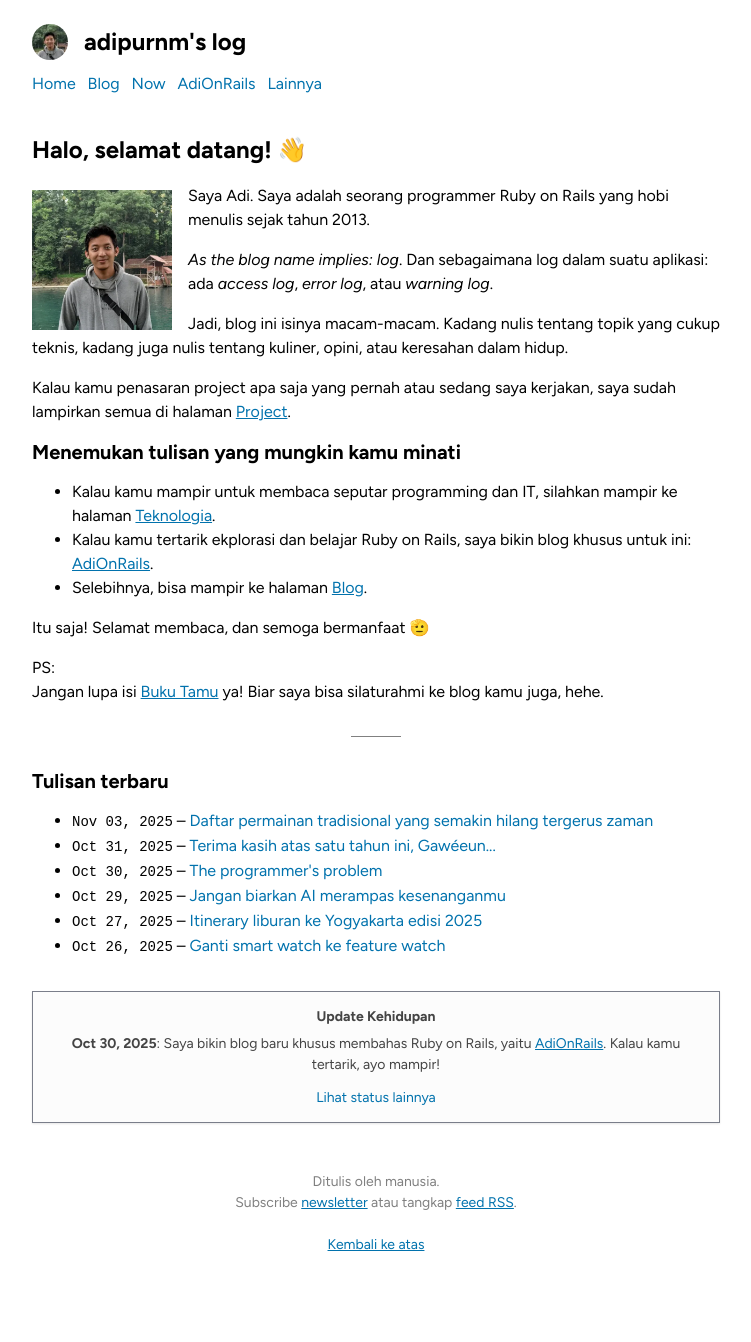
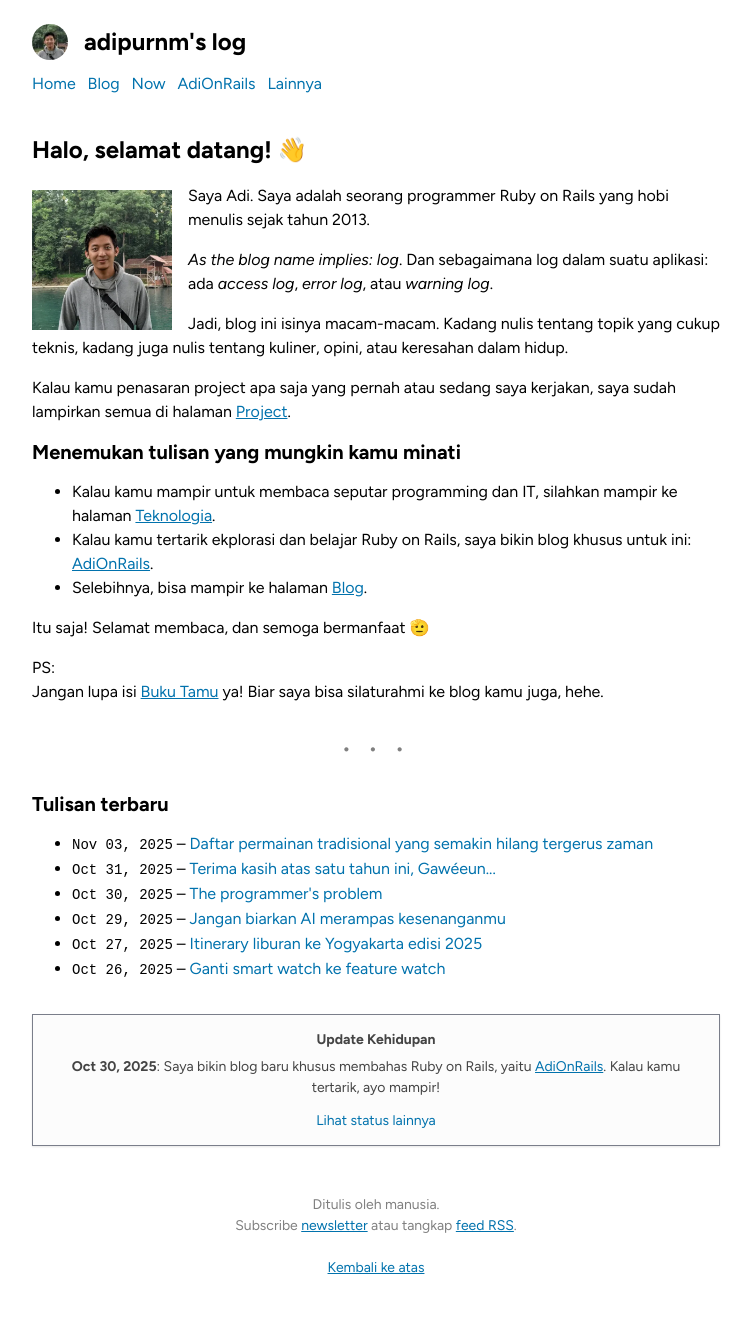
Before and after one commit to adiprnm/weblog, a Jekyll site: the page built from index.html, in a window 1280 px wide. Shown: the whole page, without its empty margins (264-1015 px from the left). Built offline with Jekyll 4.4.1, drawn with Linux system fonts in a browser that asks for light colours; before the commit the page ends 1319 px from its top, so only the background shows below that.

Commit message:
Update hr tag style

```diff
--- a/_sass/base.scss
+++ b/_sass/base.scss
@@ -63,9 +63,15 @@ button:hover, summary:hover { cursor: pointer; }
 
 article hr {
   border: none;
-  border-bottom: 1px solid gray;
   margin: 2rem auto;
-  width: 50px;
+  width: max-content;
+}
+
+article hr::after {
+  content: "• • •";
+  font-size: 20px;
+  color: gray;
+  letter-spacing: 6px;
 }
 
 article p a {
```
